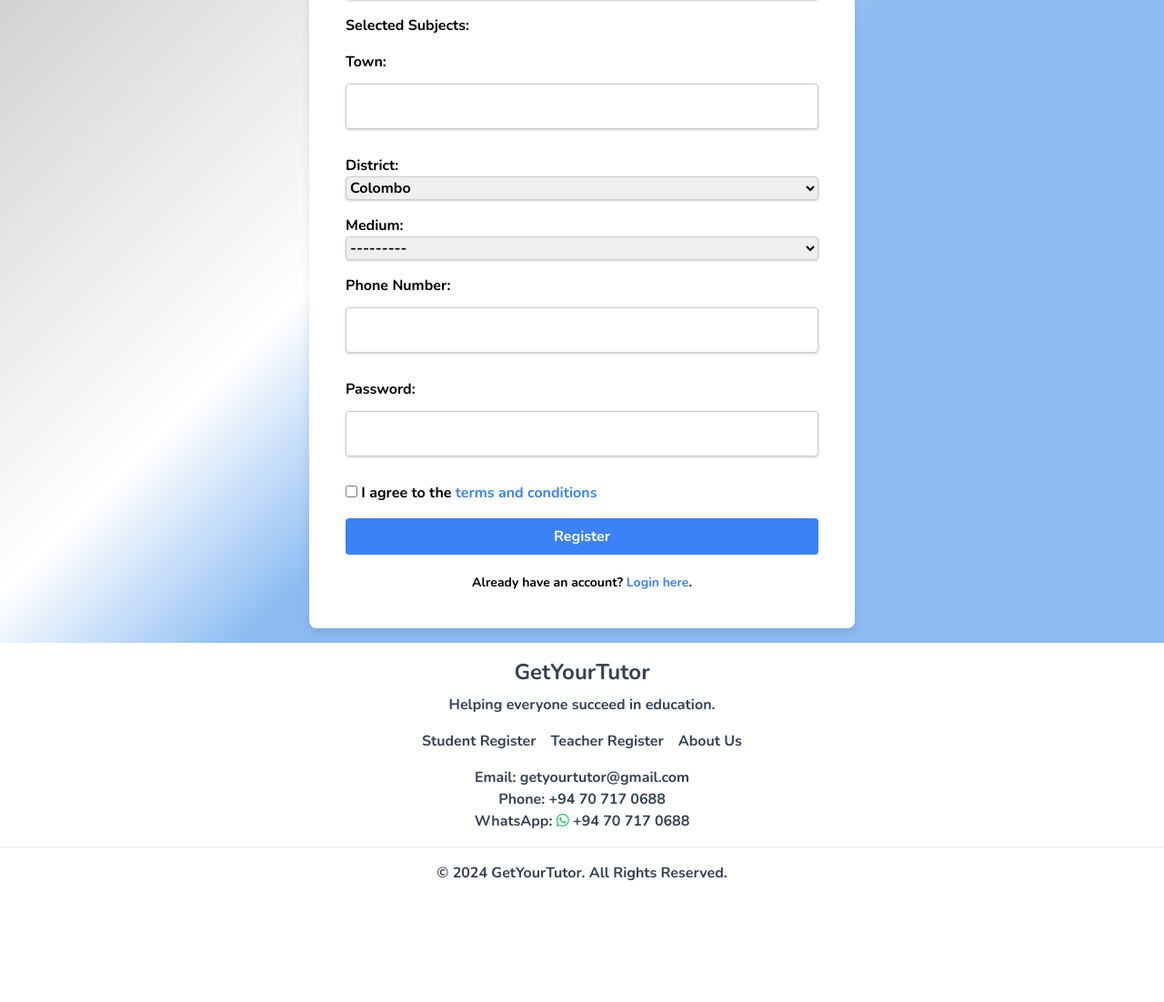
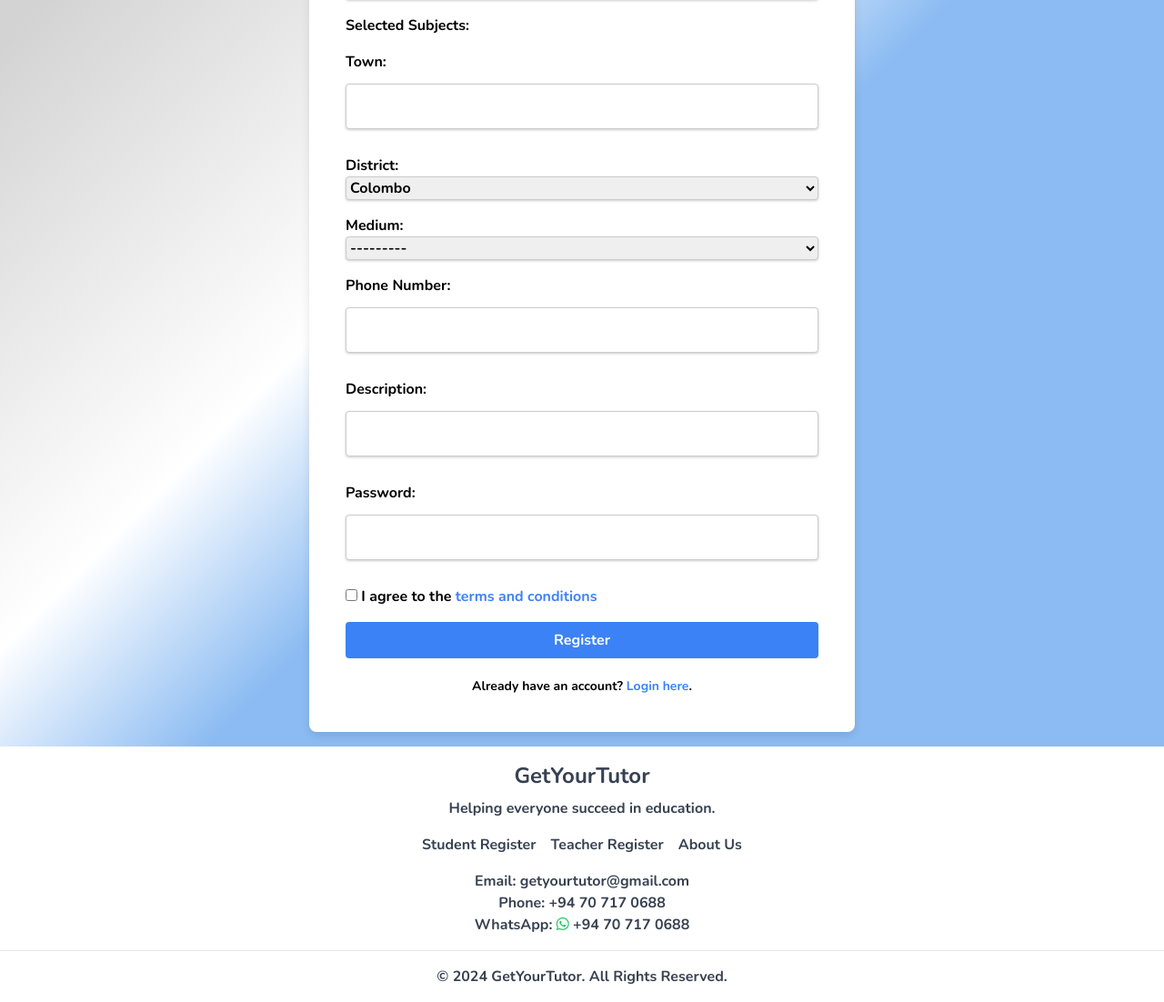
Before and after one commit to Sadil08/myappdone, a Django app: page /register/teacher/ in a window 1280 px wide. Shown: the part 954-2056 px from the top of the page at 91% size. Before the commit the page ends 1922 px from the top, so only its background shows below. Run offline with Django 5.2, Linux system fonts and the light colour scheme; some libraries are stand-ins or nearby versions.

Commit message:
Admin Panel-3 and Teacher Register description

```diff
--- a/myproject/accounts/forms.py
+++ b/myproject/accounts/forms.py
@@ -57,7 +57,7 @@
 
     class Meta:
         model = CustomUser
-        fields = ['full_name', 'username', 'email', 'age', 'nic_photo', 'alevel_result_sheet', 'subject', 'town', 'district', 'medium','phone_number', 'password']
+        fields = ['full_name', 'username', 'email', 'age', 'nic_photo', 'alevel_result_sheet', 'subject', 'town', 'district', 'medium','phone_number','description', 'password']
         widgets = {
             'password': forms.PasswordInput(),
         }
--- a/myproject/accounts/models.py
+++ b/myproject/accounts/models.py
@@ -72,6 +72,8 @@
         ('tamil', 'Tamil Medium'),
     )
     medium = models.CharField(max_length=20, choices=MEDIUM_CHOICES)  # Teaching Medium
+    description = models.CharField(max_length=120, null = True, blank = True)  # Optional field for teacher description
+
 
 class Subject(models.Model):
     name = models.CharField(max_length=100)
--- a/myproject/accounts/templates/about_us.html
+++ b/myproject/accounts/templates/about_us.html
@@ -157,8 +157,8 @@
         </p>
         <ul class="about-list text-left text-base text-gray-700 leading-relaxed">
             <li>Register as a Tutor: Apply to be a tutor, reviewed by our admin team.</li>
-            <li>First Class Free: Show your skills to students—your first class is free.</li>
-            <li>Tutor Fee: Pay Rs. 1000 per student once connected.</li>
+            <li>First Class: Show your skills to students—your first class is free.</li>
+            <li>Tutor Fee: Pay a one time connection fee of Rs. 1000 per student once connected.</li>
             <li>Conduct Classes: Teach online or in person—it's your call.</li>
             <li>Boost Your Rating: High ratings will help you attract more students.</li>
             <li>Forum Participation: Answering questions in forums boosts visibility.</li>
--- a/myproject/accounts/templates/accounts/search_teachers.html
+++ b/myproject/accounts/templates/accounts/search_teachers.html
@@ -175,6 +175,7 @@
                     <p class="text-gray-700">Town: {{ teacher.town }}</p>
                     <p class="text-gray-700">Medium: {{ teacher.get_medium_display }}</p>
                     <p class="text-gray-700">Average Rating: {{ teacher.avg_rating|default_if_none:"No ratings yet" }} / 5</p>
+                    <p class="text-gray-700">Description: {{ teacher.description }}</p>
 
                     <form method="post" action="{% url 'request_teacher' teacher.id %}">
                         {% csrf_token %}
--- a/myproject/accounts/templates/accounts/teacher_register.html
+++ b/myproject/accounts/templates/accounts/teacher_register.html
@@ -267,6 +267,11 @@
                     {{ form.phone_number }}
                 </div>
 
+                <div class="mb-4">
+                    <label for="id_description" class="block font-semibold">Description:</label>
+                    {{ form.description }}
+                </div>
+
                 <!-- Password -->
                 <div class="mb-4">
                     <label for="id_password" class="block font-semibold">Password:</label>
--- a/myproject/myproject/settings.py
+++ b/myproject/myproject/settings.py
@@ -23,7 +23,7 @@
 # SECURITY WARNING: don't run with debug turned on in production!
 DEBUG = os.environ.get('DEBUG', 'False') == 'True'
 
-ALLOWED_HOSTS = ['myappdone.onrender.com']  # Replace 'your-app-name' with the actual name of your Render app
+ALLOWED_HOSTS = ['myappdone.onrender.com', '127.0.0.1']  # Replace 'your-app-name' with the actual name of your Render app
 
 # Media settings
 MEDIA_URL = '/media/'
```
Also changed, not shown: myproject/accounts/admin.py (+4 -3 lines), myproject/accounts/migrations/0004_customuser_description.py (added), myproject/media/teachers/T6/Screenshot_2024-08-19_080207.png (added), myproject/media/teachers/T6/Screenshot_2024-08-19_080207_mfbhMXh.png (added).
